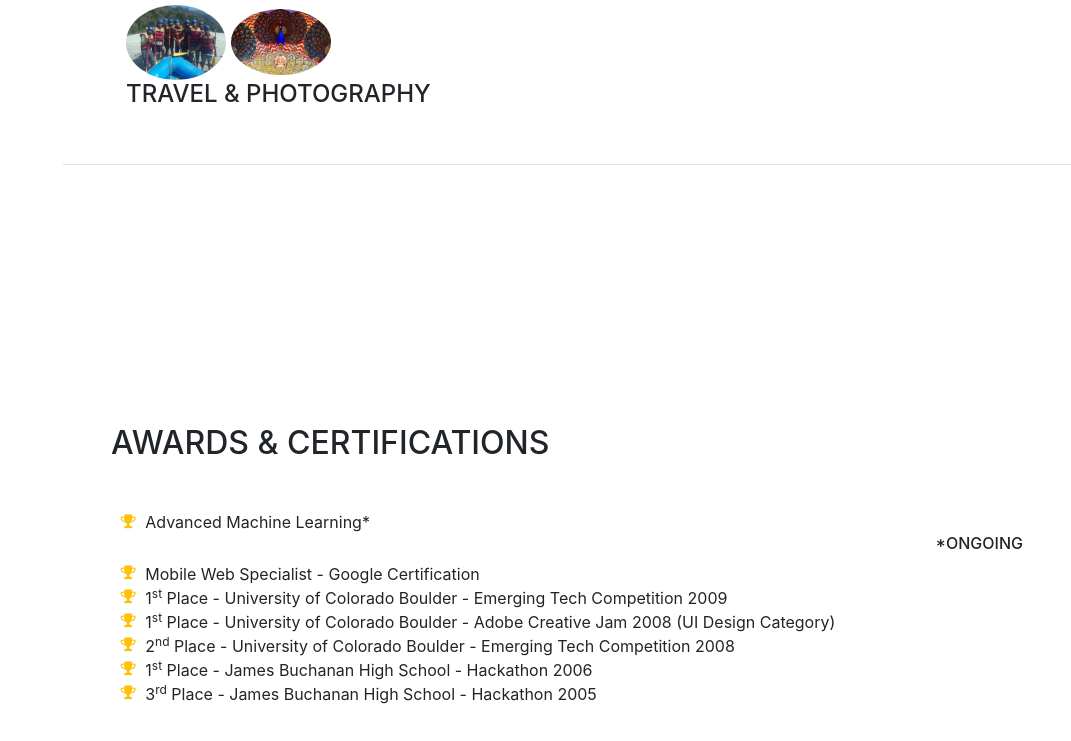
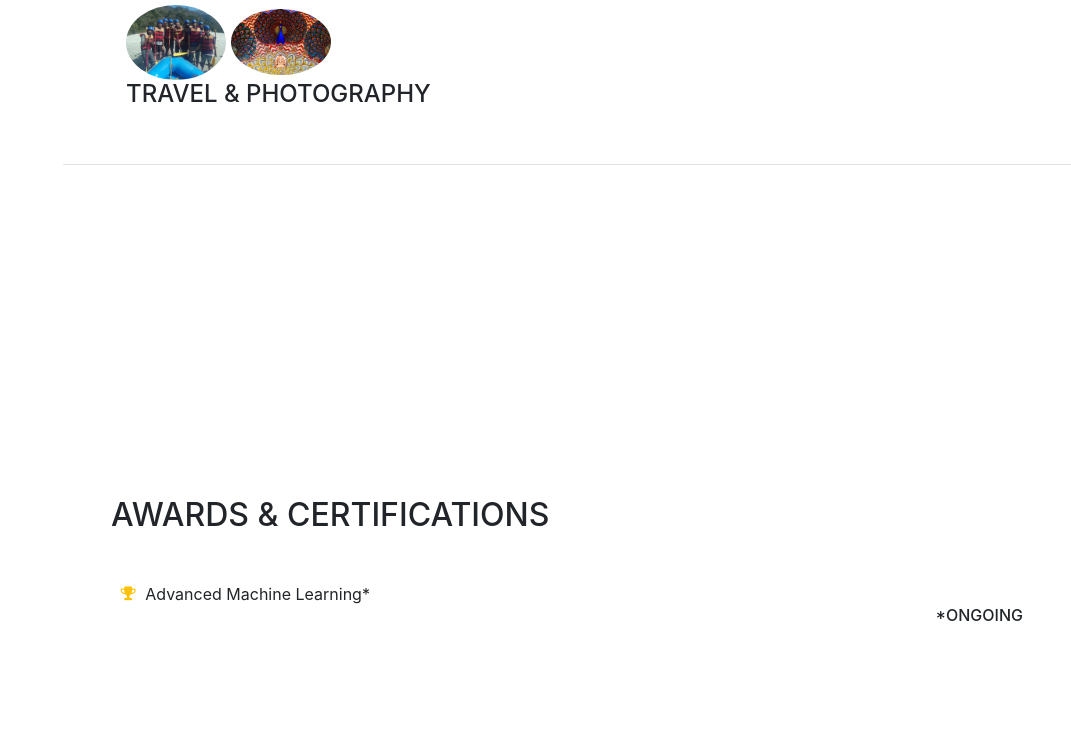
Before and after one commit to subhash-holla/PersonalWebsite, a website with bundled scripts: page index.html in a window 1280 px wide. Shown: the part 7388-8129 px from the top of the page, without its empty margins (209-1280 px from the left). Built offline with nearby package versions, Linux system fonts and the light colour scheme; a web font is replaced by a local one.

Commit message:
Almost final

```diff
--- a/index.html
+++ b/index.html
@@ -432,30 +432,6 @@
               <div class="resume-date text-md-right">
                 <h6>*Ongoing</h6>
               </div>
-            <li>
-              <i class="fa-li fa fa-trophy text-warning"></i>
-              Mobile Web Specialist - Google Certification</li>
-            <li>
-              <i class="fa-li fa fa-trophy text-warning"></i>
-              1<sup>st</sup>
-              Place - University of Colorado Boulder - Emerging Tech Competition 2009</li>
-            <li>
-              <i class="fa-li fa fa-trophy text-warning"></i>
-              1<sup>st</sup>
-              Place - University of Colorado Boulder - Adobe Creative Jam 2008 (UI Design Category)</li>
-            <li>
-              <i class="fa-li fa fa-trophy text-warning"></i>
-              2<sup>nd</sup>
-              Place - University of Colorado Boulder - Emerging Tech Competition 2008</li>
-            <li>
-            <li>
-              <i class="fa-li fa fa-trophy text-warning"></i>
-              1<sup>st</sup>
-              Place - James Buchanan High School - Hackathon 2006</li>
-            <li>
-              <i class="fa-li fa fa-trophy text-warning"></i>
-              3<sup>rd</sup>
-              Place - James Buchanan High School - Hackathon 2005</li>
           </ul>
         </div>
       </section>
```
